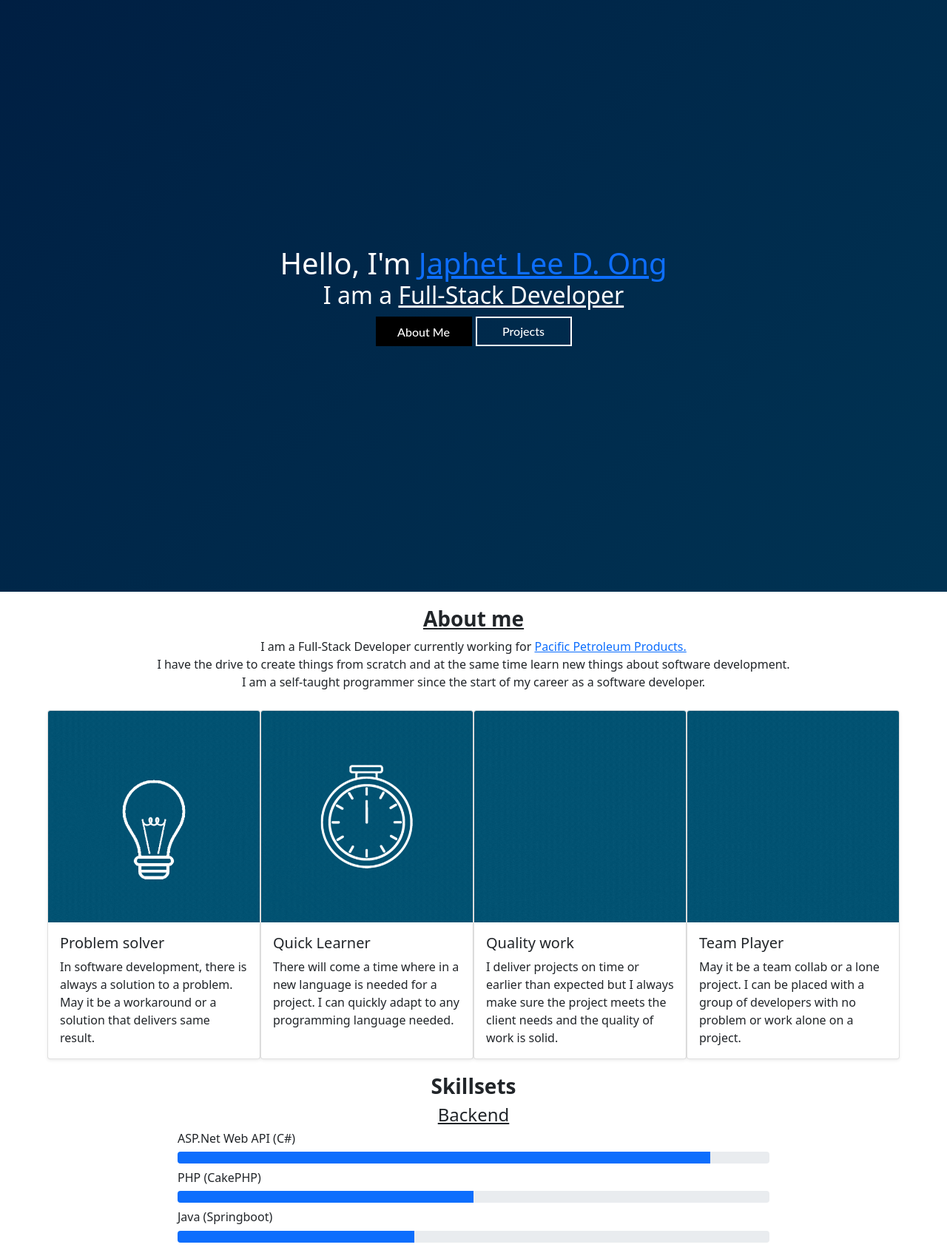
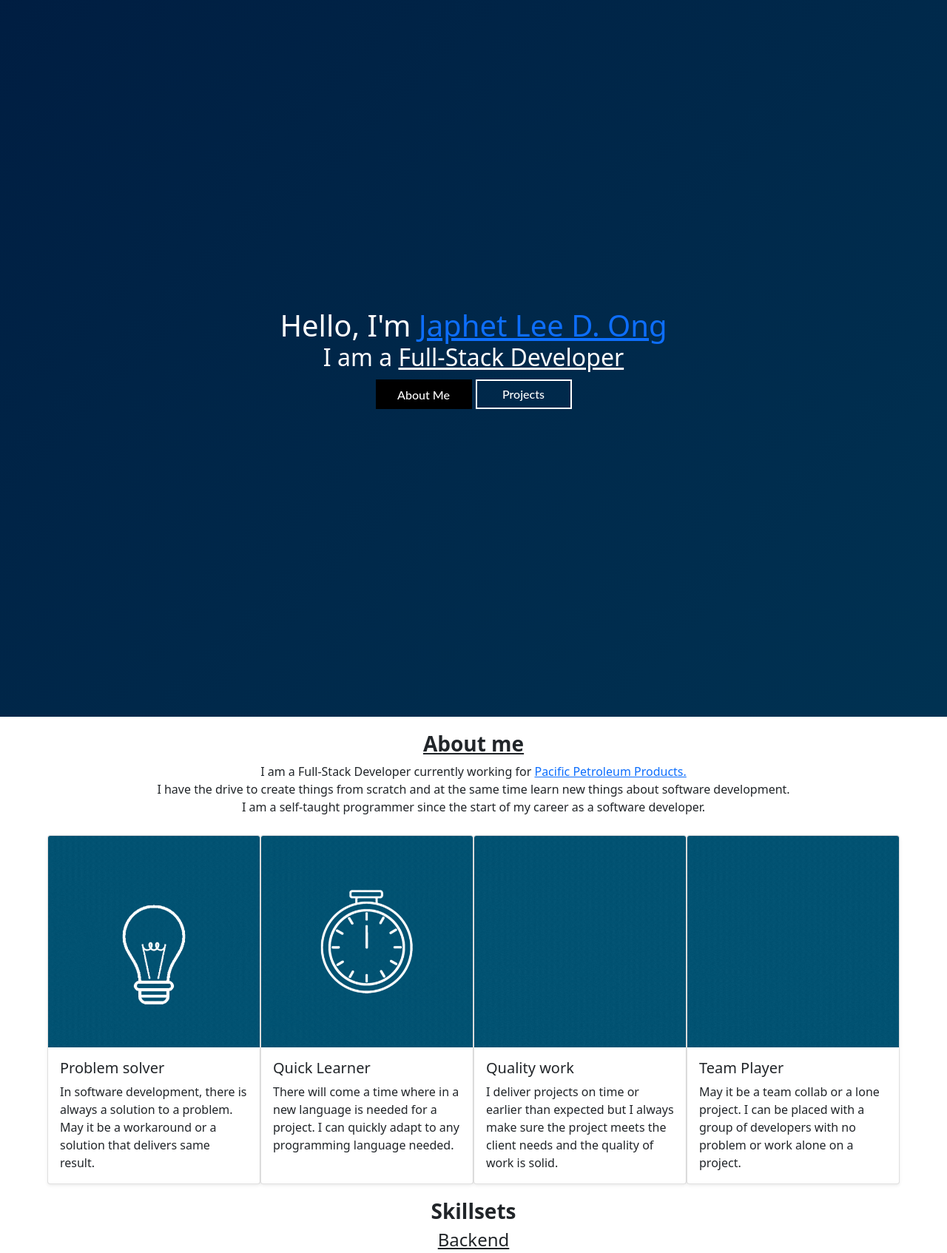
Before and after one commit to japhetlee-ong/japhetlee-ong.github.io, a plain HTML site: page index.html in a window 1280 px wide. Shown: the top 1694 px of the page at 74% size. Drawn offline with Linux system fonts and the light colour scheme.

Commit message:
Fixed Height

```diff
--- a/css/main.css
+++ b/css/main.css
@@ -69,7 +69,7 @@ div.auto-height{
   background: linear-gradient(-45deg, #00425F, #00193E, #481438);
 	background-size: 400% 400%;
 	animation: gradient 15s ease infinite;
-	height: 100vh;
+	height: 969px;
 }
 
 #bottom-section{
@@ -79,14 +79,14 @@ div.auto-height{
 }
 
 #about-section{
-    height: 180vh;
+    height: 1744px;
 }
 
 #project-section{
   background: linear-gradient(-45deg, #00425F, #00193E, #481438);
 	background-size: 400% 400%;
 	animation: gradient 15s ease infinite;
-	height: 320vh;
+	height:  3100px;
 }
 
 .btn-about-me {
```
